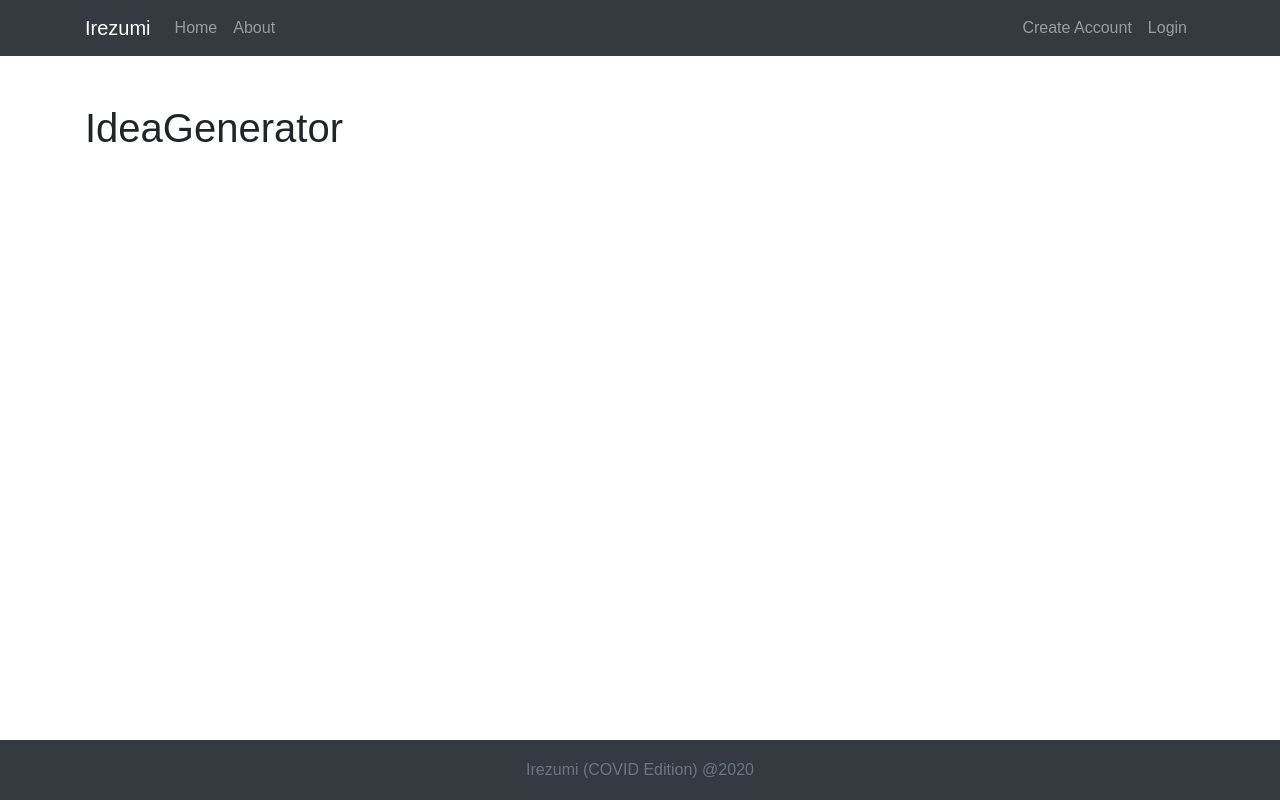
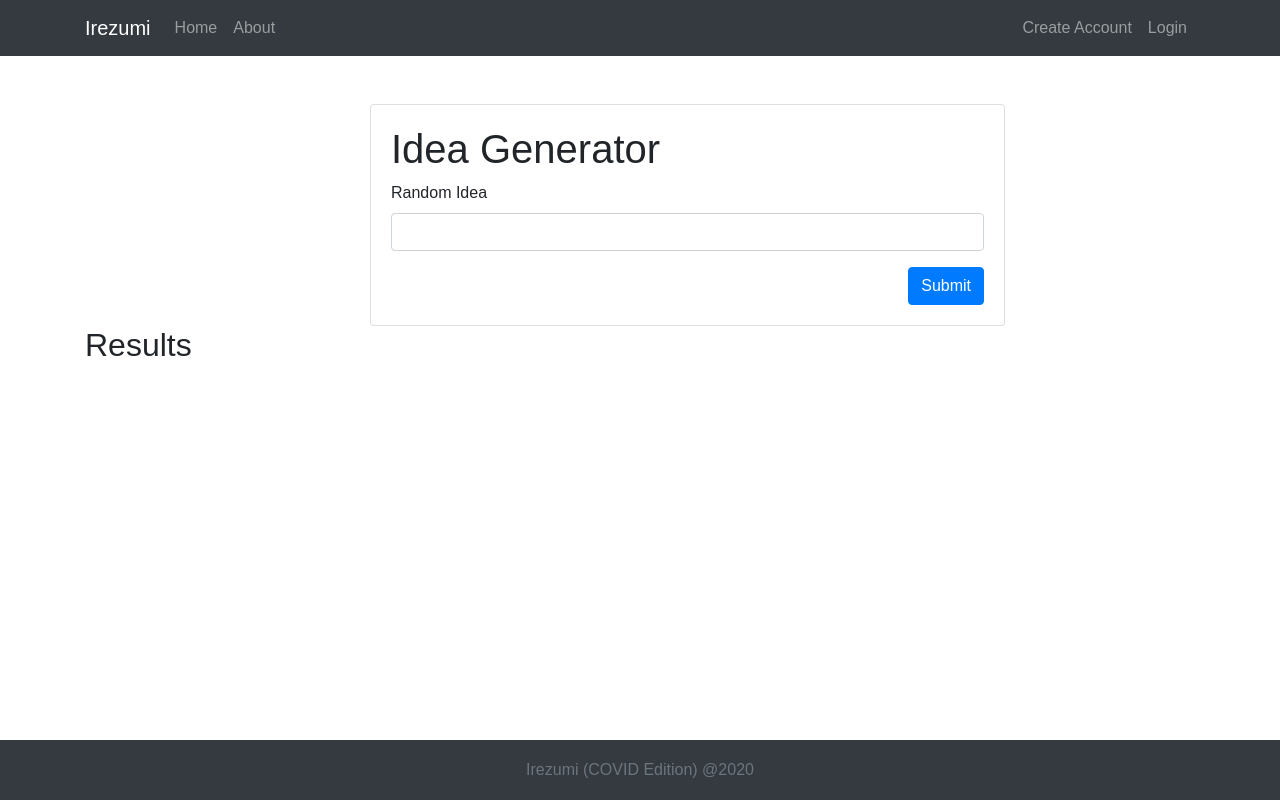
Before and after one commit to anonyymous1/irezumi-client, a React (Create React App) app: page /ideas in a window 1280 px wide. Built offline with nearby package versions, Linux system fonts and the light colour scheme; no server answers.

Commit message:
[IdeaGen]changes made, form add with input search

```diff
--- a/src/components/IdeaGenerator.js
+++ b/src/components/IdeaGenerator.js
@@ -2,7 +2,21 @@ import React from "react";
 const IdeaGenerator = () => {
     return (
         <div>
-            <h1>IdeaGenerator</h1>
+            <div className="row mt-4">
+                <div className="col-md-7 offset-md-3">
+                    <div className="card card-body">
+                        <h1>Idea Generator</h1>
+                        <form>
+                            <div className="form-group">
+                                <label htmlFor="randomIdea">Random Idea</label>
+                                <input type="text" name="randomIdea" className="form-control"/>
+                            </div>
+                            <button type="submit" className="btn btn-primary float-right">Submit</button>
+                        </form>
+                    </div>
+                </div>
+            </div>
+            <h2>Results</h2>
         </div>
     )
 }
```
